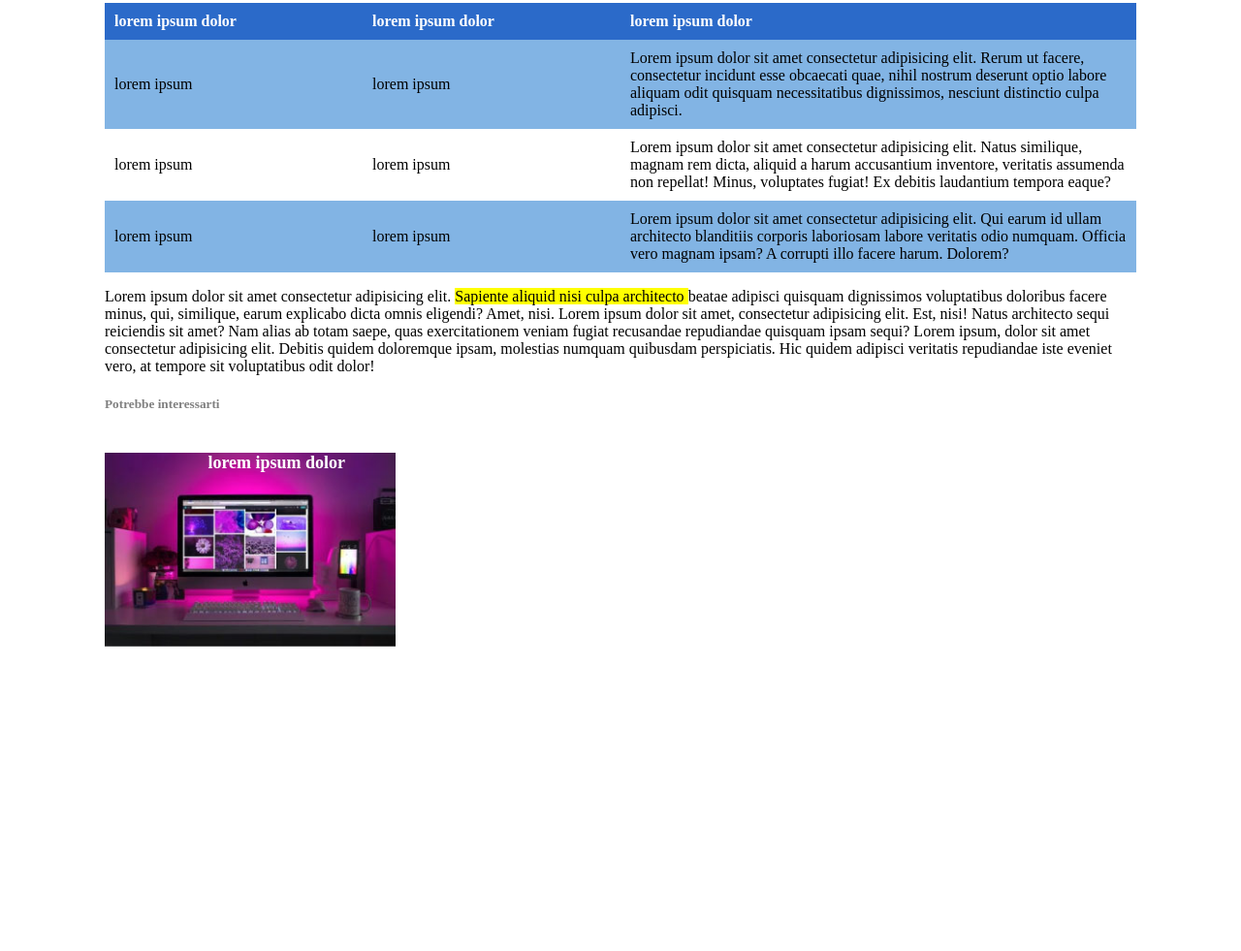
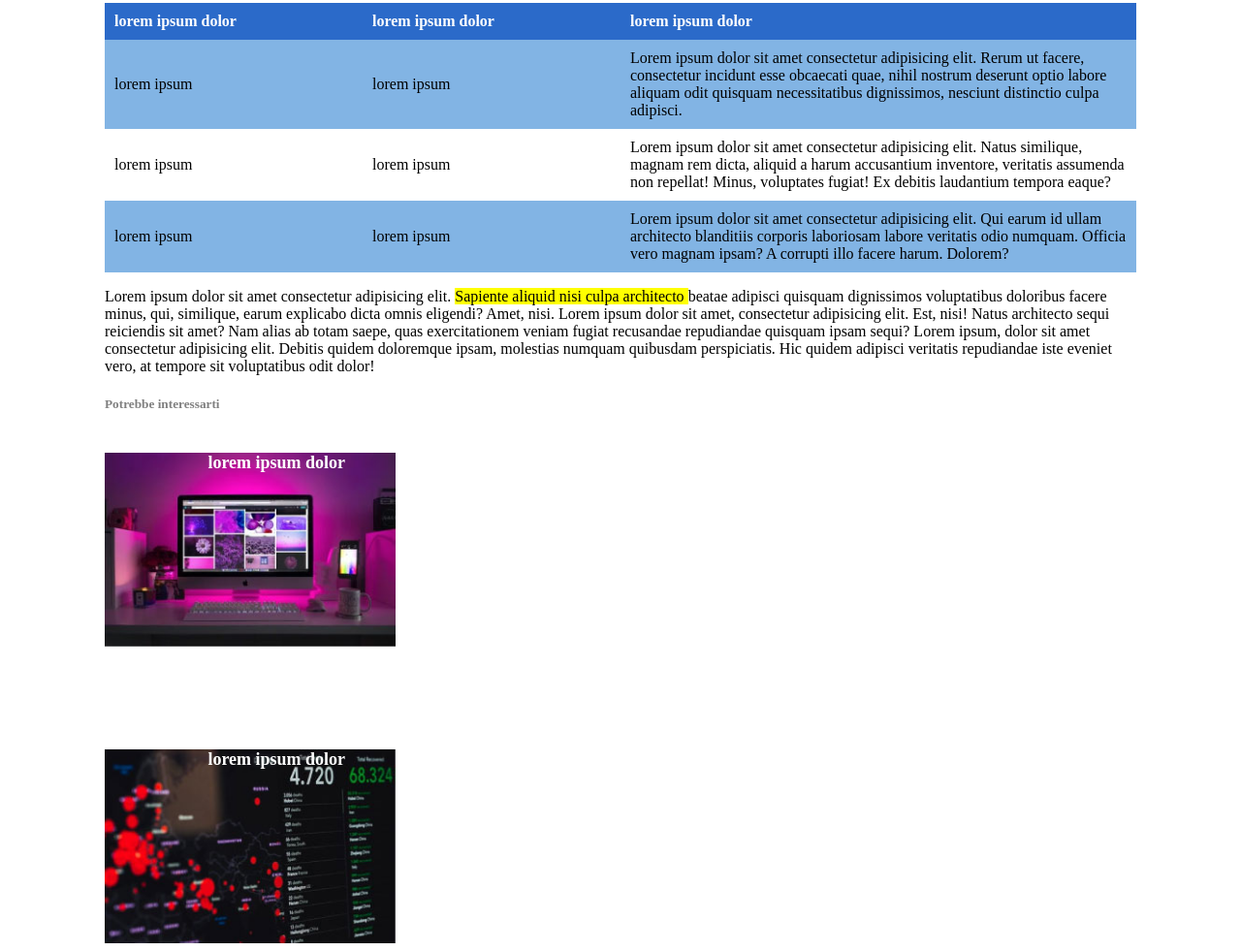
Before and after one commit to antonionovelli92/html-css-booleaner, a plain HTML site: page index.html in a window 1280 px wide. Shown: the part 1029-2010 px from the top of the page at 97% size. Before the commit the page ends 1801 px from the top, so only its background shows below. Drawn offline with Linux system fonts and the light colour scheme.

Commit message:
end footer

```diff
--- a/css/style.css
+++ b/css/style.css
@@ -91,3 +91,12 @@ ul {
     color: white;
     font-size: large;
 }
+#dati{
+    background-image: url(../img/graph.jpg);
+    background-repeat: no-repeat;
+    height: 200px;
+    font-size: 140%;
+    background-size: contain;
+    margin-top: 10%;
+
+}
```
Also changed, not shown: index.html (+1 -17 lines).
